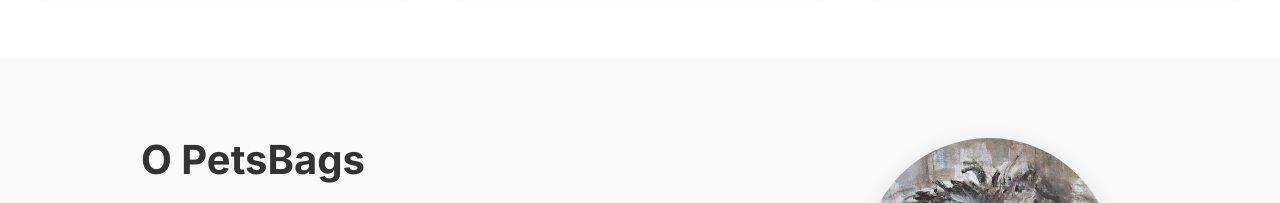
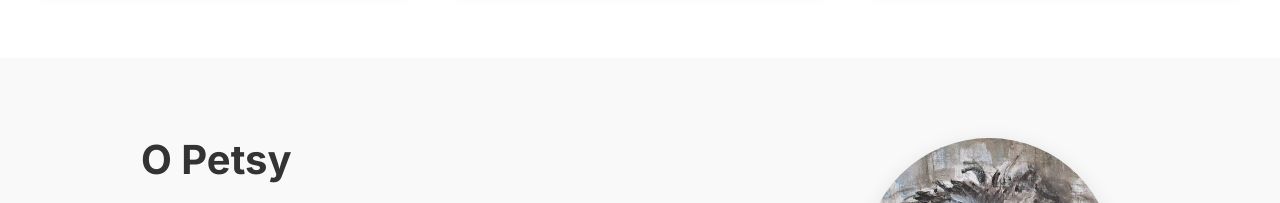
Before and after one commit to kaluljakpo/Petsi, a plain HTML site: page index.html in a window 1280 px wide. Shown: the part 1500-1703 px from the top of the page. Drawn offline with Linux system fonts and the light colour scheme.

Commit message:
Add files via upload
o Petsy

```diff
--- a/index.html
+++ b/index.html
@@ -94,7 +94,7 @@
 
 		<section id="onama" class="about">
 			<div class="about-text">
-				<h2>O PetsBags</h2>
+				<h2>O Petsy</h2>
 				<p>
 					Vjerujemo da svaki kućni ljubimac zaslužuje biti proslavljen. Naše
 					platnene torbe su više od običnih torbi – one su izraz vaše ljubavi
```
